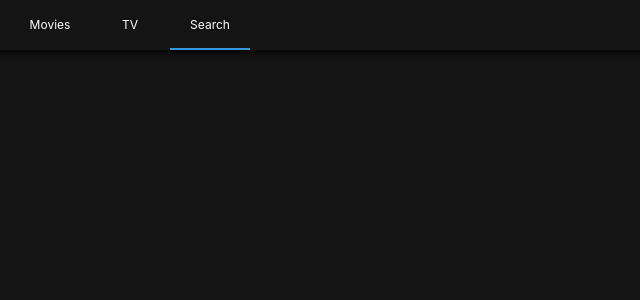
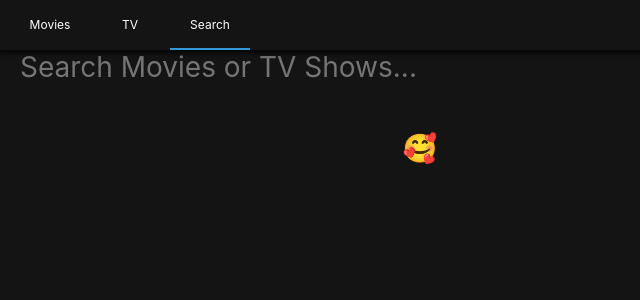
Before and after one commit to SemeeKang/nomflix, a React (Create React App) app: page /search in a window 1280 px wide. Shown: the top 300 px of the page, without its empty margins (0-640 px from the left). Built offline with nearby package versions, Linux system fonts and the light colour scheme.

Commit message:
worked searching by term

```diff
--- a/src/Routes/Home/HomePresenter.js
+++ b/src/Routes/Home/HomePresenter.js
@@ -6,7 +6,7 @@
 import Loader from "../../Components/Loader";
 
 const Container = styled.div`
-    padding: 0px, 10px;
+    padding: 0px, 20px;
 `;
 
 const HomePresenter = ({nowPlaying, upcoming, popular, loading, error}) => loading ? <Loader /> : (
--- a/src/Routes/Search/SearchContainer.js
+++ b/src/Routes/Search/SearchContainer.js
@@ -11,11 +11,22 @@
         error: null
     };
 
-    handleSubmit = () => {
+    handleSubmit = (event) => {
+        event.preventDefault();
         const {searchTerm} = this.state;
         if(searchTerm !== "") {
             this.searchByTerm(searchTerm);
         }
+    }
+
+    updateTerm = (event) => {
+        const {target: {value}} = event;
+        console.log(value);
+
+        this.setState({
+            searchTerm: value
+        });
+
     }
 
     searchByTerm = async() => {
@@ -43,6 +54,7 @@
             loading={loading}
             error={error}
             handleSubmit={this.handleSubmit}
+            updateTerm={this.updateTerm}
         />
     }
 }
--- a/src/Routes/Search/SearchPresenter.js
+++ b/src/Routes/Search/SearchPresenter.js
@@ -1,8 +1,53 @@
 import React from "react";
 import PropTypes from "prop-types";
 import styled from "styled-components";
+import Loader from "../../Components/Loader";
+import Section from "../../Components/Section";
+import { tvApi } from "../../api";
 
-const SearchPresenter = ({movieResults, tvResults, searchTerm, loading, error, handleSubmit}) => null;
+const Container = styled.div`
+    padding: 0px 20px;
+`;
+
+const Form = styled.form`
+    margin-bottom: 50px;
+    width: 100%;
+`;
+
+const Input = styled.input`
+    all:unset;
+    font-size: 28px;
+    width: 100%;
+
+`;
+
+const SearchPresenter = ({movieResults, tvResults, searchTerm, loading, error, handleSubmit, updateTerm}) => (
+    <Container>
+        <Form onSubmit={handleSubmit}>
+            <Input placeholder="Search Movies or TV Shows..." value={searchTerm} onChange={updateTerm}>
+
+            </Input>
+        </Form>
+        {loading ? <Loader/> : <>
+            {movieResults && movieResults.length > 0 && (
+                <Section title="Movie Results"> {
+                   movieResults.map(movie => (
+                       <span key={movie.id}>{movie.title}</span>
+                   ))
+                }</Section>
+            )}
+            {tvResults && tvResults.length > 0 && (
+                <Section title="TV Results"> {
+                    tvResults.map(show => (
+                       <span key={show.id}>{show.name}</span>
+                   ))
+                }</Section>
+            )}
+        </>}
+    </Container>
+);
+
+
 
 SearchPresenter.protoTypes = {
     movieResults: PropTypes.array,
@@ -10,7 +55,8 @@
     searchTerm: PropTypes.string,
     loading: PropTypes.bool.isRequired,
     error: PropTypes.string,
-    handleSubmit: PropTypes.func.isRequireds
+    handleSubmit: PropTypes.func.isRequireds,
+    updateTerm: PropTypes.func.isRequired
 };
 
 export default SearchPresenter;
--- a/src/Routes/TV/TVPresenter.js
+++ b/src/Routes/TV/TVPresenter.js
@@ -5,7 +5,7 @@
 import Loader from "../../Components/Loader";
 
 const Container = styled.div`
-    padding: 0px 10px;
+    padding: 0px 20px;
 `;
 
 const TVPresenter = ({topRated, popular, airingToday, loading, error}) => loading ? <Loader /> : (
```
